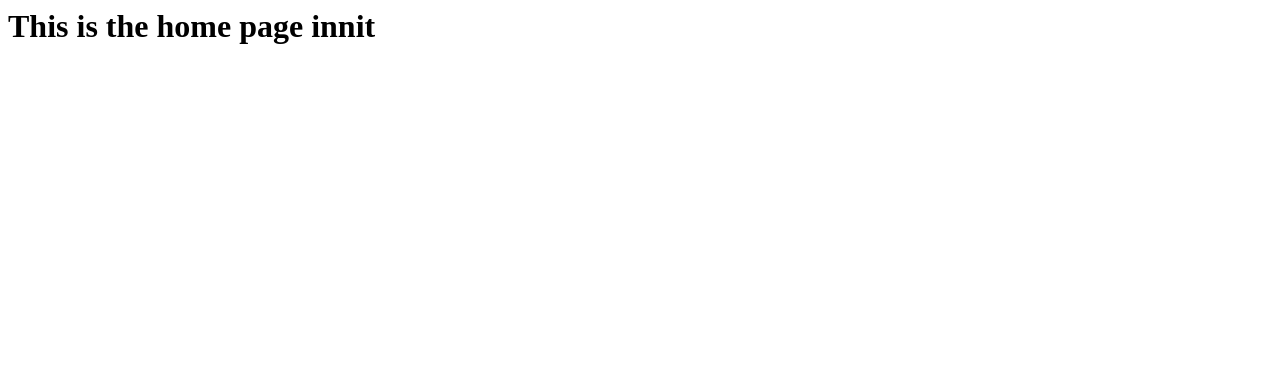
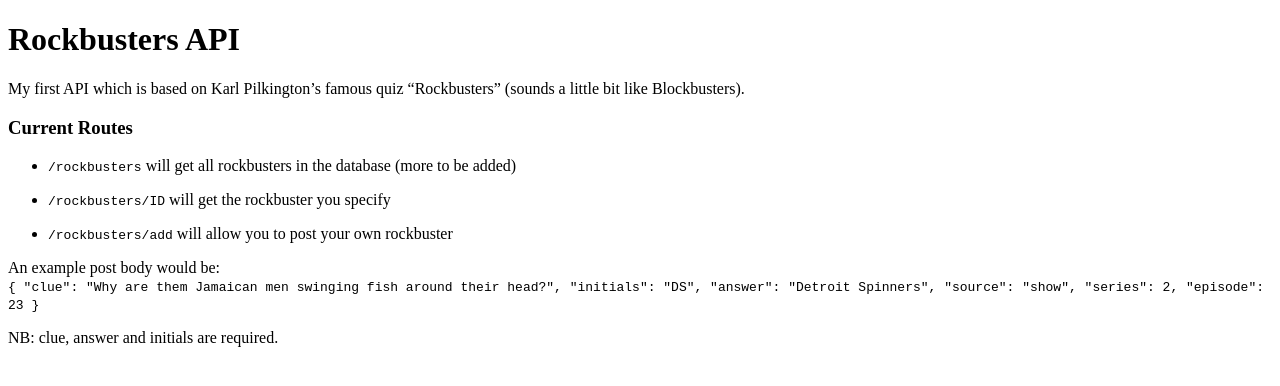
Before and after one commit to Lukebray/rockbusters, a website: page pages/index.html in a window 1280 px wide. Drawn offline with Linux system fonts and the light colour scheme.

Commit message:
using index.html

```diff
--- a/pages/index.html
+++ b/pages/index.html
@@ -1 +1,28 @@
-<h1>This is the home page innit</h1>
+<!DOCTYPE html>
+<html>
+   <head>
+      <meta charset="utf-8">
+      <title>Rockbusters API.md</title>
+      <style></style>
+   </head>
+   <body id="preview">
+      <h1 class="code-line" data-line-start=0 data-line-end=1><a id="Rockbusters_API_0"></a>Rockbusters API</h1>
+      <p class="has-line-data" data-line-start="2" data-line-end="3">My first API which is based on Karl Pilkington’s famous quiz “Rockbusters” (sounds a little bit like Blockbusters).</p>
+      <h3 class="code-line" data-line-start=4 data-line-end=5><a id="Current_Routes_4"></a>Current Routes</h3>
+      <ul>
+         <li class="has-line-data" data-line-start="5" data-line-end="7">
+            <p class="has-line-data" data-line-start="5" data-line-end="6"><code>/rockbusters</code> will get all rockbusters in the database (more to be added)</p>
+         </li>
+         <li class="has-line-data" data-line-start="7" data-line-end="9">
+            <p class="has-line-data" data-line-start="7" data-line-end="8"><code>/rockbusters/ID</code> will get the rockbuster you specify</p>
+         </li>
+         <li class="has-line-data" data-line-start="9" data-line-end="11">
+            <p class="has-line-data" data-line-start="9" data-line-end="10"><code>/rockbusters/add</code> will allow you to post your own rockbuster</p>
+         </li>
+      </ul>
+      <p class="has-line-data" data-line-start="11" data-line-end="20">An example post body would be:<br>
+         <code>{ &quot;clue&quot;: &quot;Why are them Jamaican men swinging fish around their head?&quot;, &quot;initials&quot;: &quot;DS&quot;, &quot;answer&quot;: &quot;Detroit Spinners&quot;, &quot;source&quot;: &quot;show&quot;, &quot;series&quot;: 2, &quot;episode&quot;: 23 }</code>
+      </p>
+      <p class="has-line-data" data-line-start="21" data-line-end="22">NB: clue, answer and initials are required.</p>
+   </body>
+</html>
--- a/server.js
+++ b/server.js
@@ -1,5 +1,6 @@
 const express = require('express');
 const mongoose = require('mongoose');
+const path = require('path');
 
 require('dotenv/config');
 
@@ -12,7 +13,7 @@
 app.use(express.json());
 
 app.get('/', (req, res) => {
-    res.send('blah');
+    res.sendFile(path.join(__dirname+'/pages/index.html'));
 })
 
 // Connect to MongoDB
```
